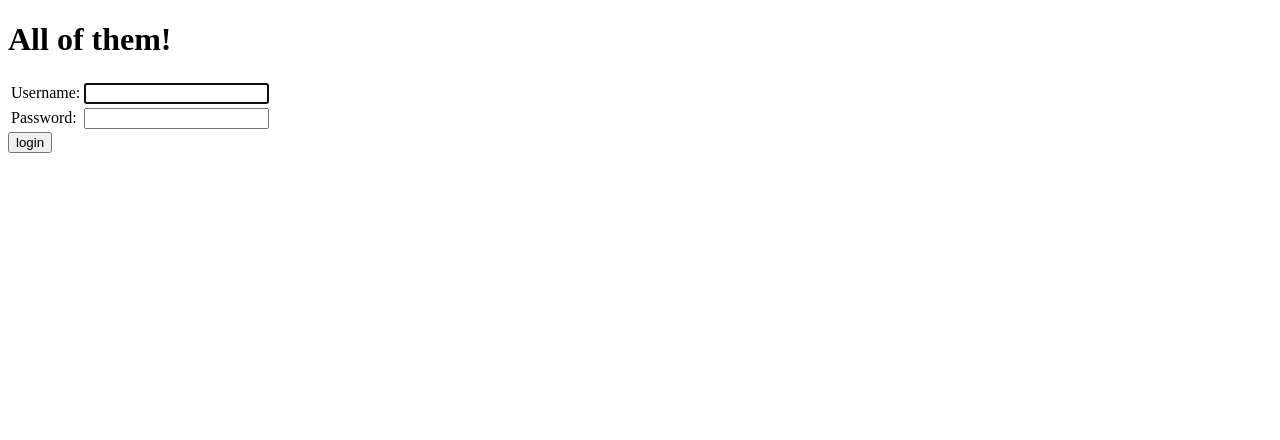
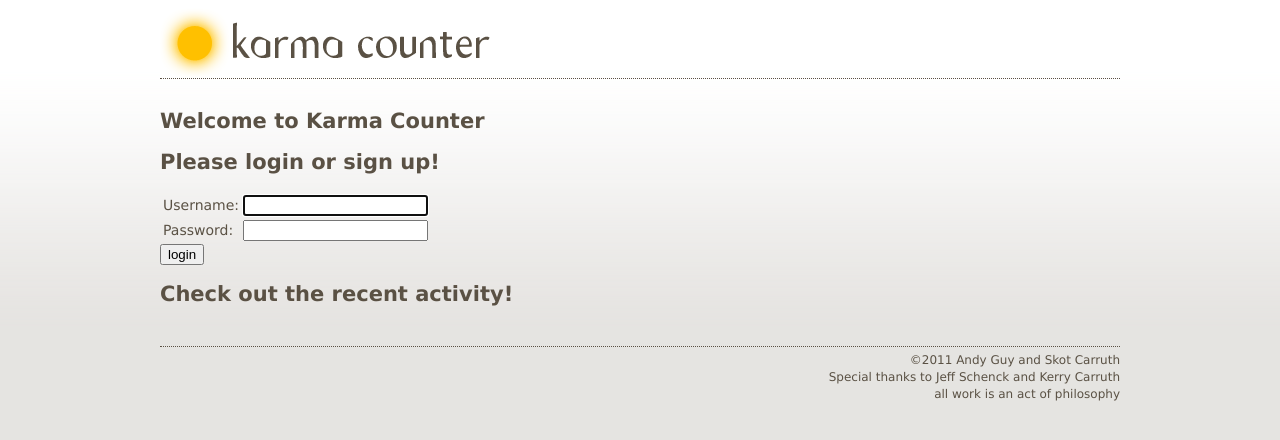
Before and after one commit to skotcarruth/Karma-Counter, a Django app: page / in a window 1280 px wide. Shown: the top 440 px of the page. Run offline with Django 3.2, Linux system fonts and the light colour scheme; data that the repository does not hold is empty; parts of the project's set-up code (start-up, migrations or seed data) failed here and were passed over.

Commit message:
more style adjustments

```diff
--- a/karma/static/css/style.css
+++ b/karma/static/css/style.css
@@ -1,7 +1,10 @@
+@charset "UTF-8";
+
 body{
     background: #e5e4e1 url('../images/bg-tile.png') repeat-x;
     font-family: Verdana, sans-serif;
     color: #5a5144;
+	font-size: .625em;
 }
 
 #pagewrap{
@@ -16,6 +19,26 @@ body{
     text-indent: -9999px;
 }
 
-header#header{
+#header{
     border-bottom: 1px dotted #5a5144;
+    margin-bottom: 30px;
 }
+
+#content{
+    font-size: 1.4em;
+    margin-bottom: 40px;
+}
+
+#footer{
+    border-top: 1px dotted #5a5144;
+    padding: 5px 0;
+    font-size: 1.2em;
+    text-align: right;
+}
+
+#footer p{
+    float: right;
+    clear: right;
+    line-height: 1.4;
+    margin:0;
+}
--- a/karma/templates/base.html
+++ b/karma/templates/base.html
@@ -18,7 +18,7 @@
 	{% block main %}{% endblock %}
 </section>
 
-<footer>{% block footer %}{% include "_footer.html" %}{% endblock %}</footer>
+<footer id="footer">{% block footer %}{% include "_footer.html" %}{% endblock %}</footer>
 
 {% block js %}{% endblock %}
 
--- a/karma/templates/index.html
+++ b/karma/templates/index.html
@@ -1,20 +1,23 @@
-<!DOCTYPE html>
-<html>
-<head>
-    <meta http-equiv="Content-type" content="text/html; charset=utf-8">
-    <title>Karma Counter. Yeah!</title>
-</head>
-<body>
-<h1>All of them!</h1>
-   {% if not is_logged_in %}
-   {% include 'registration/login.html' %}
-   {% else %}
-   <a href="{% url karma.views.logout %}">Logout</a>
-   {% endif %}
+{% extends "base.html" %}
+
+{% block title %}Keep track; it counts. Karma Counter.{% endblock %}
+
+{% block pageheader %}Welcome to Karma Counter{% endblock %}
+
+{% block main %}
+
+	<h2>Please login or sign up!</h2>
+	{% if not is_logged_in %}
+		{% include 'registration/login.html' %}
+	{% else %}
+		<a href="{% url karma.views.logout %}">Logout</a>
+	{% endif %}
+
+	<h2>Check out the recent activity!</h2>
 	<ul>
 	{% for point in points %}
 		<li>{{ point.created_ts }} &ndash; {{ point.value }} to <a href="{% url karma.views.dashboard user_id=point.user.id %}">{{ point.user }}</a></li>
 	{% endfor %}
 	</ul>
-</body>
-</html>
+
+{% endblock %}
```
Also changed, not shown: karma/static/css/reset.css (added, +49 -0 lines).
